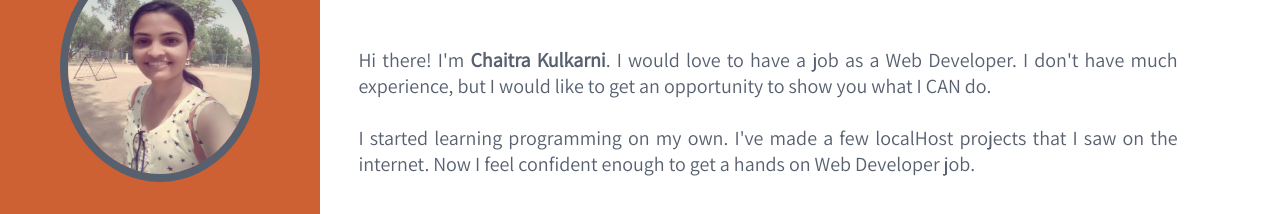
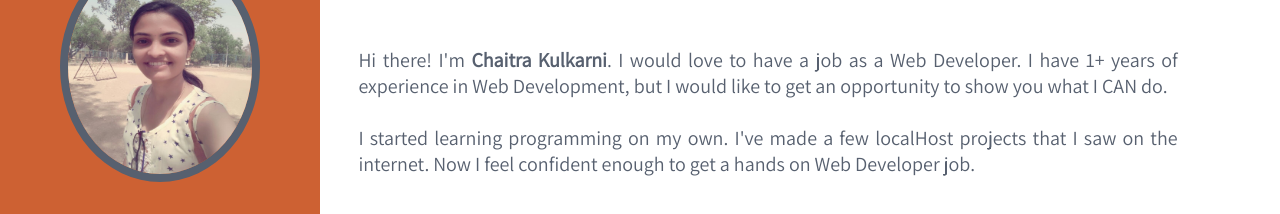
Before and after one commit to Chaitra-Kulkarni/CV-HTML-CSS, a plain HTML site: page index.html in a window 1280 px wide. Shown: the part 198-412 px from the top of the page. Drawn offline with nearby package versions, Linux system fonts and the light colour scheme.

Commit message:
Update index.html

```diff
--- a/index.html
+++ b/index.html
@@ -65,7 +65,7 @@
           <h4>Bengaluru &middot; Karnataka &#45; 560040 &middot; <a href="mailto:rkchaitra22@gmail.com" target="_blank">rkchaitra22@gmail.com</a> </h4>
         </div>
         <div class="paragraph">
-          <p>Hi there! I'm <strong>Chaitra Kulkarni</strong>. I would love to have a job as a Web Developer. I don't have much experience, but I would like to get an opportunity to show you what I CAN do. <br><br> I started learning programming on my own. I've made a few localHost projects that I saw on the internet. Now I feel confident enough to get a hands on Web Developer job.</p>
+          <p>Hi there! I'm <strong>Chaitra Kulkarni</strong>. I would love to have a job as a Web Developer. I have 1+ years of experience in Web Development, but I would like to get an opportunity to show you what I CAN do. <br><br> I started learning programming on my own. I've made a few localHost projects that I saw on the internet. Now I feel confident enough to get a hands on Web Developer job.</p>
         </div>
         <div class="social-icons">
           <a href="https://www.linkedin.com/in/chaitra22kulkarni/" target="_blank"><i class="fab fa-linkedin-in fa-lg"></i></a>
```
